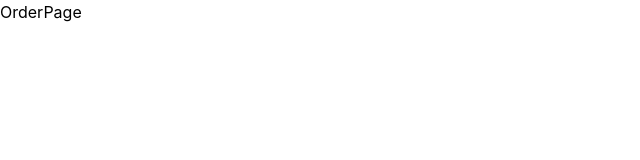
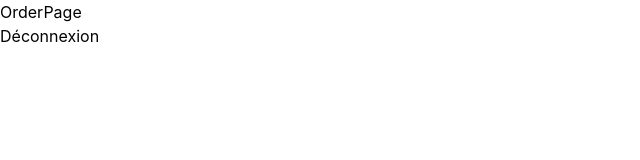
Before and after one commit to AnouGeek/crazee-burger, a React app: page /order in a window 1280 px wide. Shown: the top 160 px of the page, without its empty margins (0-640 px from the left). Built offline with nearby package versions, Linux system fonts and the light colour scheme; the HTML template or start-up script is replaced by a standard one.

Commit message:
✨F02: LOGIN > add redirection from/to OrderPage

```diff
--- a/src/components/pages/login/LoginForm.jsx
+++ b/src/components/pages/login/LoginForm.jsx
@@ -1,4 +1,5 @@
 import { useState } from "react";
+import { Link } from "react-router-dom";
 
 export default function LoginForm() {
   // state
@@ -28,9 +29,11 @@
         placeholder="Entrez votre prénom..."
         required
       />
-      <button className="border px-2 bg-slate-200 rounded cursor-pointer">
+      <button
+      className="border px-2 bg-slate-200 rounded cursor-pointer">
         Accédez à votre espace
       </button>
+      <Link to="/order">Vers OrderPage</Link>
     </form>
   );
 }
--- a/src/components/pages/order/OrderPage.jsx
+++ b/src/components/pages/order/OrderPage.jsx
@@ -1,3 +1,12 @@
+import { Link } from "react-router-dom";
+
 export default function OrderPage() {
-  return <div>OrderPage</div>;
+  return (
+    <div>
+      <h1>OrderPage</h1>
+      <button>
+        <Link to="/">Déconnexion</Link>
+      </button>
+    </div>
+  );
 }
```
